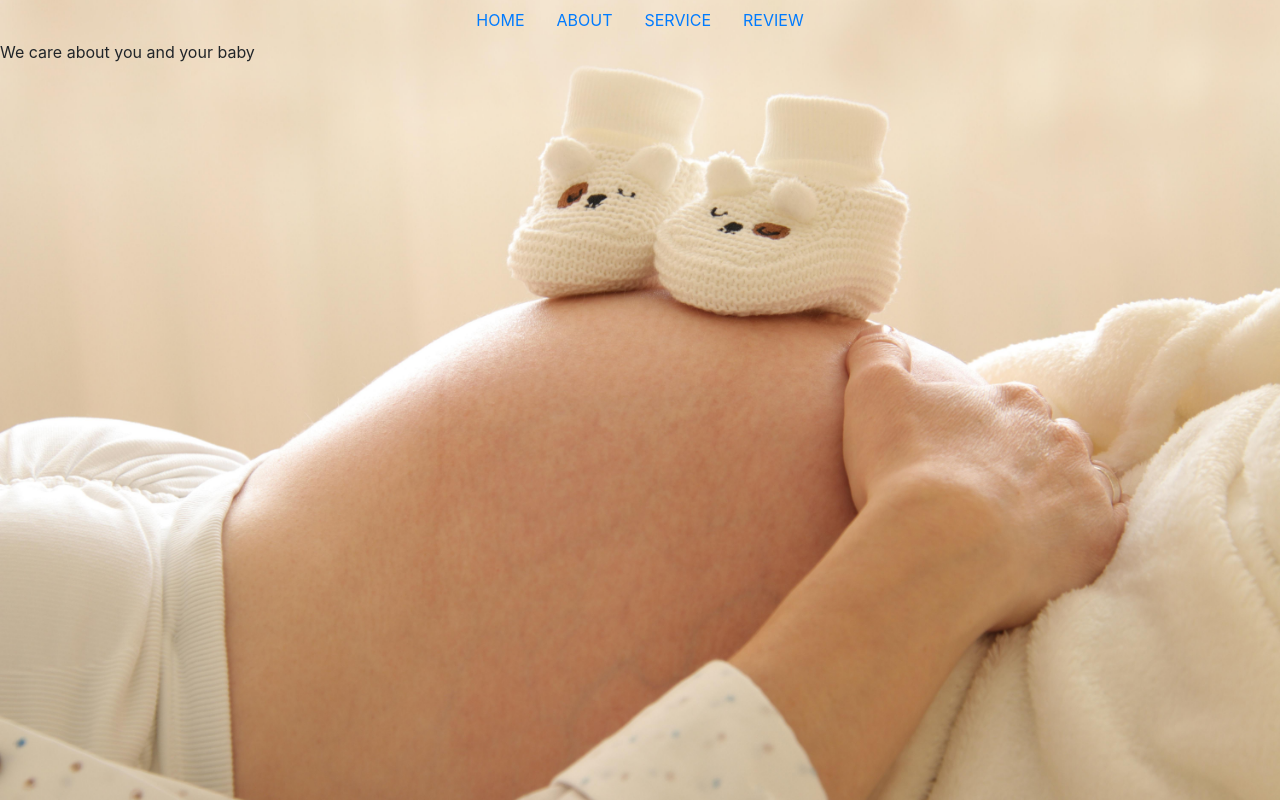
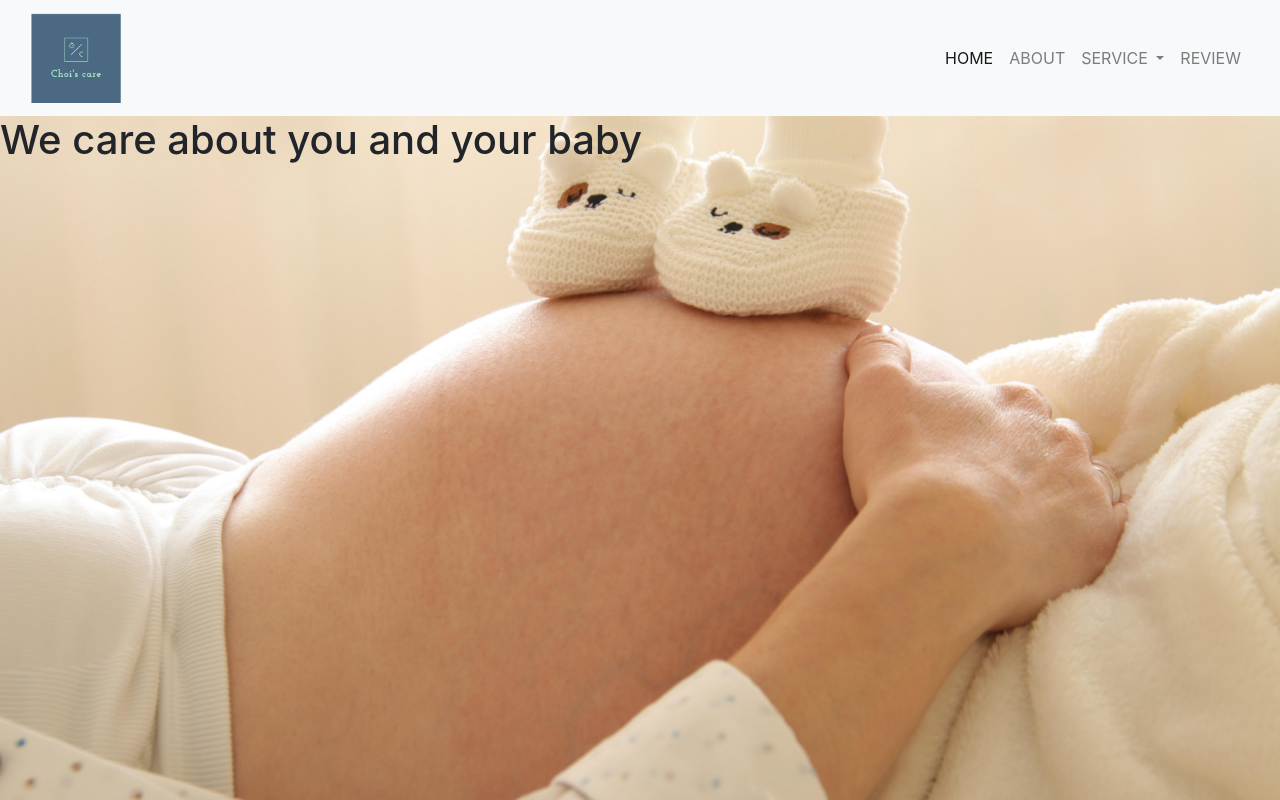
Before and after one commit to poiu1021/web_project, a plain HTML site: page template/index.html in a window 1280 px wide. Drawn offline with nearby package versions, Linux system fonts and the light colour scheme.

Commit message:
update the navigation var

```diff
--- a/template/index.html
+++ b/template/index.html
@@ -9,28 +9,49 @@
 </head>
 <body>
     <main class="has-bg-img">
+        <img class="bg-img img-fluid" src="image\background_image.jpg">
 
-        <img class="bg-img img-fluid" src="background_image.jpg">
-
-        <ul class="nav justify-content-center">
+        <nav class="navbar navbar-expand-lg navbar-light bg-light">
+            <div class="container-fluid">
+              <a class="navbar-brand" href="#"><img src="image/logo.png" width="90" height="90"></a>
+              <button class="navbar-toggler" type="button" data-toggle="collapse" data-target="#navbarSupportedContent" aria-controls="navbarSupportedContent" aria-expanded="false" aria-label="Toggle navigation">
+                <span class="navbar-toggler-icon"></span>
+              </button>
+              <div class="collapse navbar-collapse" id="navbarSupportedContent">
+                <ul class="navbar-nav ml-auto">
                   <li class="nav-item">
-                <a class="nav-link active" href="#">HOME</a>
+                    <a class="nav-link active" aria-current="page" href="#">HOME</a>
                   </li>
                   <li class="nav-item">
-                <a class="nav-link active" href="#">ABOUT</a>
+                    <a class="nav-link" href="#">ABOUT</a>
+                  </li>
+                  <li class="nav-item dropdown">
+                    <a class="nav-link dropdown-toggle" href="#" id="navbarDropdown" role="button" data-toggle="dropdown" aria-haspopup="true" aria-expanded="false">
+                      SERVICE
+                    </a>
+                    <div class="dropdown-menu" aria-labelledby="navbarDropdown">
+                      <a class="dropdown-item" href="#">Postpartum Care</a>
+                      <a class="dropdown-item" href="#">Postpartum Massage</a>
+                      <a class="dropdown-item" href="#">Baby Food</a>
+                    </div>
                   </li>
                   <li class="nav-item">
-                <a class="nav-link active" href="#">SERVICE</a>
-            </li>
-            <li class="nav-item">
-                <a class="nav-link active" href="#">REVIEW</a>
+                    <a class="nav-link" href="#">REVIEW</a>
                   </li>
                 </ul>
+              </div>
+            </div>
+          </nav>
 
-        We care about you and your baby
+          <h1>We care about you and your baby</h1>
     </main>
     <footer>
 
     </footer>
+
+    <!-- Bootstrap JS and jQuery -->
+    <script src="https://code.jquery.com/jquery-3.5.1.slim.min.js"></script>
+    <script src="https://cdn.jsdelivr.net/npm/popper.js@2.9.2/dist/umd/popper.min.js"></script>
+    <script src="https://cdn.jsdelivr.net/npm/bootstrap@4.3.1/dist/js/bootstrap.min.js"></script>
 </body>
 </html>
--- a/template/style.css
+++ b/template/style.css
@@ -1,13 +1,14 @@
+body{
+    margin: 0;
+    padding: 0;
+}
+
 .bg-img {
     position: absolute;
-    top: 0;
-    left: 0;
+    /*top: 0;
+    left: 0;*/
     width: 100%;
     height: 100%;
     object-fit: cover; /* Ensures the image covers the entire container */
     z-index: -1; /* Places the image behind the content */
 }
-
-.nav-item{
-    color : black;
-}
```
Also changed, not shown: template/image/background_image.jpg (renamed from template/background_image.jpg), template/image/facebook_cover_photo_1.png (added), template/image/facebook_cover_photo_2.png (added), template/image/facebook_profile_image.png (added), template/image/favicon.png (added), template/image/instagram_profile_image.png (added), template/image/linkedin_banner_image_1.png (added), template/image/linkedin_banner_image_2.png (added), template/image/linkedin_profile_image.png (added), template/image/logo.png (added), template/image/logo_transparent.png (added), template/image/pinterest_board_photo.png (added), template/image/pinterest_profile_image.png (added), template/image/twitter_header_photo_1.png (added), 3 more files. Lines whose indentation alone changed are shown as unchanged.
